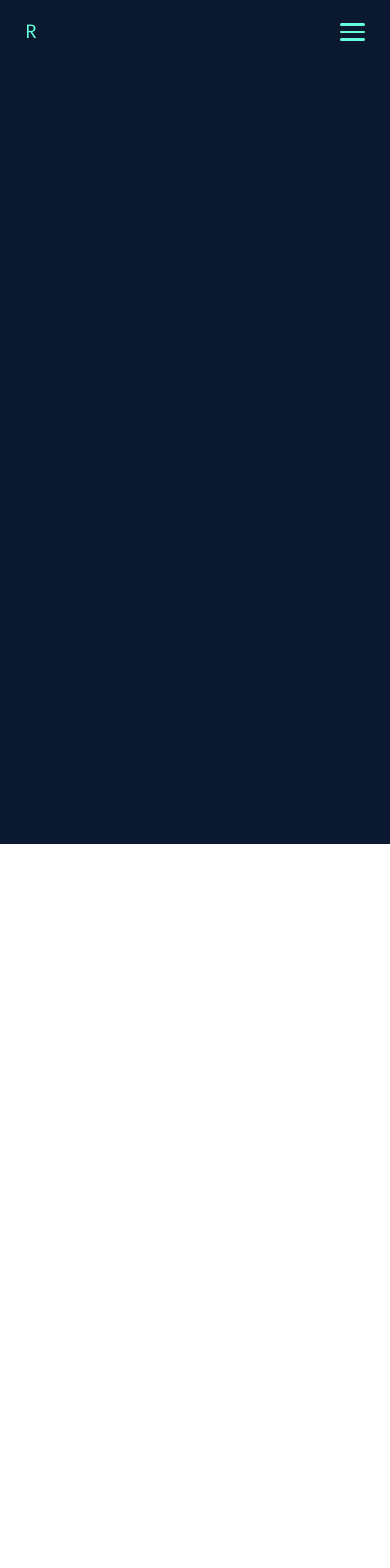
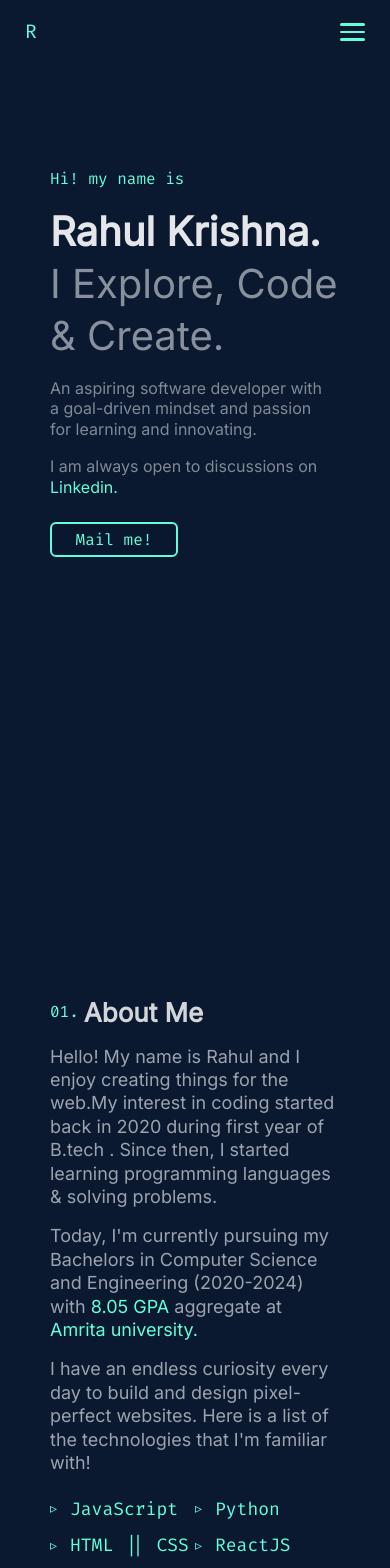
Before and after one commit to RahulKrishna-A/Portfolio, a React (Vite) app in the folder Portfolio/: page / in a window 390 px wide. Shown: the top 1568 px of the page. Before the commit the page ends 844 px from the top, so only its background shows below. Built offline with nearby package versions, Linux system fonts and the light colour scheme.

Commit message:
Completed About section along with responsiveness

```diff
--- a/Portfolio/src/App.jsx
+++ b/Portfolio/src/App.jsx
@@ -1,10 +1,12 @@
 import React from 'react';
 import './Global.css';
 import Home from "./Sections/Home.jsx";
+import About from "./Sections/About.jsx";
 function App() {
     return (
         <div >
             <Home/>
+            <About/>
 
 
         </div>
--- a/Portfolio/src/Global.css
+++ b/Portfolio/src/Global.css
@@ -87,3 +87,7 @@ body::-webkit-scrollbar-thumb:hover {
   .Whole_app {
     padding: 0px 25px;
   }}
+
+a{
+  text-decoration: None;
+}
--- /dev/null
+++ b/Portfolio/src/Sections/About.jsx
@@ -0,0 +1,15 @@
+import "./Section StyleSheets/About.css"
+import About_left from "./Comps/About_left.jsx";
+
+
+function About(){
+    return(
+        <div id={"About_container"}  className={"Section_Container Whole_app"}>
+            <div id={"About_wrapper"}>
+             <About_left/>
+            </div>
+        </div>
+    )
+}
+
+export default About
--- /dev/null
+++ b/Portfolio/src/Sections/Comps Stylesheets/About_left.css
@@ -0,0 +1,122 @@
+#About_left_container{
+    width: 50%;
+    /*background-color: #ccd6f6;*/
+}
+@media (max-width: 950px) {
+    #About_left_container{
+        width: 70%;
+
+    }
+}
+
+@media (max-width: 500px) {
+    #About_left_container{
+        width: 100%;
+
+    }
+}
+
+.About_header{
+    display: flex;
+    align-items: center;
+    gap: 5px;
+
+}
+.About_header p:nth-child(1){
+    color: var(--green);
+    font-family: var(--font-mono);
+    font-size: clamp(16px,3vw,20px);
+
+
+}
+.About_header p:nth-child(2){
+    color: rgba(255, 255, 255, 0.82);
+    font-family: var(--font-sans);
+    font-weight: 600;
+    font-size: clamp(26px,4vw,30px);
+
+}
+
+.line_horizontal{
+    height: 0;
+    width: 300px;
+    border:1px solid rgb(136, 146, 176);
+    margin-left: 10px;
+    display: inline-block;
+}
+
+@media (max-width: 750px) {
+    .line_horizontal{width:200px};
+
+}
+@media (max-width: 400px) {
+    .line_horizontal{display: none};
+
+}
+.green-color{
+    color:var(--green)
+}
+
+.About_description{
+    color:rgb(156 163 175);
+    font-family: var(--font-sans);
+    line-height: 1.3;
+    font-size: 20px;
+    margin-top: 15px ;
+}
+.About_description p{
+    margin-bottom: 1rem;
+}
+
+@media (max-width: 480px){
+
+ .About_description {
+     font-size: 18px;
+ }}
+
+.About_skills{
+    display: grid;
+    grid-template-columns: repeat(2, minmax(140px, 200px));
+    overflow: hidden;
+    padding: 0px;
+    margin: 20px 0px 0px;
+
+    list-style: none;
+    /*background-color: #ccd6f6;*/
+}
+.About_skills_li{
+    position: relative;
+    margin-top: 0.4rem;
+    margin-bottom: 10px;
+    padding-left: 20px;
+    display: flex;
+    /*justify-content: center;*/
+    align-items: center;
+    /*text-align: -webkit-match-parent;*/
+    font-size: 18px;
+    color: var(--green);
+    font-family: var(--font-mono);
+}
+
+.About_skills_li::before {
+    content: "▹";
+    position: absolute;
+    left: 0px;
+    color: var(--green);
+    font-size: 14px;
+    line-height: 12px;
+}
+
+@media (max-width: 895px) {
+    .About_skills_li{
+        margin-top: 0.2rem;
+
+    }
+}
+
+@media (max-width: 500px) {
+    #About_left_container{
+        margin-top: 0;
+
+    }
+}
--- /dev/null
+++ b/Portfolio/src/Sections/Comps Stylesheets/Hero.css
@@ -0,0 +1,116 @@
+#Hero_container{
+
+    padding: 22vh  100px 0 100px;
+
+}
+
+@media (max-width: 768px) {
+    #Hero_container{
+        padding: 20vh  50px 0 50px;
+    }
+}
+@media (max-width: 480px) {
+    #Hero_container{
+        padding: 20vh  25px 0 25px;
+    }
+}
+.Hero_intro{
+    font-size: clamp(14px,5vw,16px);
+    font-family: var(--font-mono);
+    color: var(--green);
+    margin: 0px 0px 1rem;
+}
+
+.Hero_Name{
+    font-size: clamp(40px,6vw,70px);
+    font-family: var(--font-sans);
+    color:rgb(229 231 235);
+    font-weight: 600;
+    margin: 0px 0px ;
+
+}
+.Hero_slogan{
+    font-size: clamp(40px,6vw,70px);
+    font-family: var(--font-sans);
+    color: rgba(156, 163, 175, 0.87);
+    margin: 0px 0px 1rem;
+}
+
+.Hero_description{
+    font-size:clamp(14px,5.5vw,16px);
+    font-family: var(--font-sans);
+    color: rgba(156, 163, 175, 0.82);
+    width: 30vw;
+    margin: 0px 0px 1rem;
+}
+@media (max-width: 768px) {
+    .Hero_description{
+        width: 70vw;
+    }
+}
+@media (max-width: 480px) {
+    .Hero_description{
+        width:70vw
+    }
+}
+
+
+
+/*-----Button*/
+.mail_button {
+    font-family: var(--font-mono);
+    --color: var(--green);
+    /*font-family: inherit;*/
+    /*display: inline-block;*/
+    width: 8rem;
+    height: 2.2rem;
+    /*line-height: 2.5em;*/
+    margin: 20px;
+    position: relative;
+    overflow: hidden;
+    border: 2px solid var(--color);
+    transition: color .5s;
+    z-index: 1;
+    font-size: 1rem;
+    border-radius: 6px;
+    font-weight: 500;
+    color: var(--color);
+    background-color: var(--navy);
+    display: flex;
+    align-items: center;
+    justify-content: center;
+
+}
+
+.mail_button:before {
+    content: "";
+    position: absolute;
+    z-index: -1;
+    background: var(--color);
+    height: 150px;
+    width: 200px;
+    border-radius: 50%;
+}
+
+.mail_button a{
+    color:var(--green);
+}
+.mail_button:hover a{
+    color: var(--navy);
+}
+
+.mail_button:before {
+    top: 100%;
+    left: 100%;
+    transition: all .7s;
+}
+
+.mail_button:hover:before {
+    top: -30px;
+    left: -30px;
+}
+
+.mail_button:active:before {
+    background: #3a0ca3;
+    transition: background 0s;
+}
--- a/Portfolio/src/Sections/Comps Stylesheets/Nav.css
+++ b/Portfolio/src/Sections/Comps Stylesheets/Nav.css
@@ -41,12 +41,14 @@
     margin-right: 2rem;
 
 }
-.nav-list_items:hover{
+.nav-list_items__p:hover{
     color:white;
 }
 
 /*=========================*/
-
+.nav-list_items__p {
+    color:rgba(204, 214, 246, 0.68)
+}
 .nav-list_items__p::before {
     color: var(--green);
     position: relative;
--- /dev/null
+++ b/Portfolio/src/Sections/Comps/About_left.jsx
@@ -0,0 +1,62 @@
+import "../Comps Stylesheets/About_left.css"
+
+import {motion} from "framer-motion";
+
+const motionContainer = {
+    hidden: {
+        opacity: 0,
+        y: -10,
+    },
+    show: {
+        opacity: 1,
+        y: 0,
+        transition: {
+            ease: 'easeOut',
+            staggerChildren: 0.15,
+            duration: 0.3,
+            delayChildren:1
+
+        },
+    },
+}
+const child = {
+    hidden: {opacity: 0,
+        y:10},
+    show: {
+        opacity: 1,
+        y:0,
+        transition: {ease: 'anticipate', duration: 0.4},
+    },
+}
+function About_left(){
+    return(
+        <motion.div id={"About_left_container"}>
+            <motion.div className={"About_header"}>
+                <p>01.
+                </p>
+                <p>About Me</p>
+                <div className={"line_horizontal"}></div>
+            </motion.div>
+            <motion.div className={"About_description"}>
+                <p>Hello! My name is Rahul and I enjoy creating things for the web.My interest in coding started back in 2020 during first year of B.tech . Since then, I started learning programming languages & solving problems.</p>
+                <p>Today, I'm currently pursuing my Bachelors in Computer Science and Engineering (2020-2024) with <a className={"green-color"}>8.05 GPA</a> aggregate at <a  href ="https://www.amrita.edu/ " target={"_blank"} className={"green-color"}>Amrita
+                    university.</a></p>
+                <p>I have an endless curiosity every day to build and design pixel-perfect websites. Here is a list of the technologies that I'm familiar with!</p>
+            </motion.div>
+            <motion.ul className={"About_skills"}>
+                <li className={"About_skills_li"}>JavaScript</li>
+                <li className={"About_skills_li"}>Python</li>
+                <li className={"About_skills_li"}>HTML || CSS</li>
+                <li className={"About_skills_li"}>ReactJS</li>
+                <li className={"About_skills_li"}>NodeJS</li>
+                <li className={"About_skills_li"}>ExpressJS</li>
+                <li className={"About_skills_li"}>SQL</li>
+                <li className={"About_skills_li"}>MongoDB</li>
+                <li className={"About_skills_li"}>Tools(Zod,JWTs,Git)</li>
+
+            </motion.ul>
+        </motion.div>
+    )
+}
+
+export default About_left
--- /dev/null
+++ b/Portfolio/src/Sections/Comps/Hero.jsx
@@ -0,0 +1,55 @@
+import  {motion} from "framer-motion";
+import "../Comps Stylesheets/Hero.css"
+function Hero(){
+
+    const motionContainer = {
+        hidden: {
+            opacity: 0,
+            y: -10,
+        },
+        show: {
+            opacity: 1,
+            y: 0,
+            transition: {
+                ease: 'easeOut',
+                staggerChildren: 0.15,
+                duration: 0.3,
+                delayChildren:1
+
+            },
+        },
+    }
+    const child = {
+        hidden: {opacity: 0,
+        y:10},
+        show: {
+            opacity: 1,
+            y:0,
+            transition: {ease: 'anticipate', duration: 0.4},
+        },
+    }
+    return(
+        <div id={"Hero_container"}>
+            <motion.div className={"Hero"} variants={motionContainer} initial='hidden'
+                        animate='show'>
+                <motion.div className={"Hero_intro"} variants={child}> Hi! my name is</motion.div>
+                <motion.div className={"Hero_Name"} variants={child}> Rahul Krishna.</motion.div>
+                <motion.div className={"Hero_slogan"} variants={child}> I Explore, Code & Create.</motion.div>
+                <motion.div className={"Hero_description"} variants={child}><p style={{marginBottom: "1rem"}}>An aspiring software
+                    developer with a goal-driven mindset and passion for learning and innovating.</p>
+                    <p> I am always open to discussions on <a href={"https://www.linkedin.com/in/rahul-krishnaa28/"}
+                                                              target={"_blank"} style={{
+                        color: "var(--green)",
+                        textDecoration: "None",
+                    }}>Linkedin.</a></p>
+                </motion.div>
+                <motion.button style={{marginLeft:0,marginTop:"1.5rem",}} variants={child} className={"mail_button"}><a style={{textDecoration:"None"}} href={"mailto:rahulkrish321123@gmail.com"}>Mail me!</a></motion.button>
+            </motion.div>
+
+
+        </div>
+    )
+}
+
+
+export default Hero
--- a/Portfolio/src/Sections/Comps/Nav.jsx
+++ b/Portfolio/src/Sections/Comps/Nav.jsx
@@ -51,7 +51,7 @@ function Nav(props) {
                 animate='show'
             >
 
-                <motion.li className={"nav-list_items"} variants={child}><a className={"nav-list_items__p one"}>Home</a>
+                <motion.li className={"nav-list_items"} variants={child}><a href={"#Home_section"} className={"nav-list_items__p one"}>Home</a>
                 </motion.li>
                 <motion.li className={"nav-list_items"} variants={child}><a
                     className={"nav-list_items__p two"}>About</a></motion.li>
@@ -71,21 +71,21 @@ function Nav(props) {
                     <div className="bar bar--3"></div>
                 </label>
 
-                { hamburgerOn && <div className="hamburger_input">
+                { hamburgerOn && <div  className="hamburger_input">
                     <button className="hamburger_value">
-                        <a>Home</a>
+                        <a style={{color:"white"}} href={"Home_section"} >Home</a>
                     </button>
                     <button className="hamburger_value">
-                        <a>About</a>
+                        <a style={{color:"white"}}>About</a>
                     </button>
                     <button className="hamburger_value">
-                        <a>Work</a>
+                        <a style={{color:"white"}}>Work</a>
                     </button>
                     <button className="hamburger_value">
-                        <a>Contact</a>
+                        <a style={{color:"white"}}>Contact</a>
                     </button>
                     <button className="hamburger_value">
-                        <a>Resume</a>
+                        <a style={{color:"white"}}>Resume</a>
                     </button>
                 </div>}
 
--- a/Portfolio/src/Sections/Home.jsx
+++ b/Portfolio/src/Sections/Home.jsx
@@ -4,6 +4,7 @@ import React, { useState, useEffect } from 'react';
 import {color} from "framer-motion";
 import Feature_sides_left from "./Comps/Feature_sides_left.jsx";
 import Feature_sides_Right from "./Comps/Feature_sides_Right.jsx";
+import Hero from "./Comps/Hero.jsx";
 
 
 function Home(){
@@ -24,10 +25,11 @@ function Home(){
         }, []); // Empty dependency array to only run the effect once on component mount
 
     return(
-        <div className={"Section_Container Whole_app"}>
+        <div  id ={"Home_section"} className={"Section_Container Whole_app"}>
             <Nav hamburgerMenu={windowWidth>=800}/>
             {windowWidth>=800 && <Feature_sides_left appears={windowWidth>=800}/>}
             {windowWidth>=800 && <Feature_sides_Right />}
+            <Hero/>
 
         </div>
     )
--- /dev/null
+++ b/Portfolio/src/Sections/Section StyleSheets/About.css
@@ -0,0 +1,23 @@
+#About_wrapper{
+    padding: 20vh  100px 0 100px;
+
+}
+
+@media (max-width: 1300px) {
+    #About_container{
+        height: 110vh;
+        height:110dvh;
+    }
+    #About_wrapper{
+        padding: 16vh  50px 0 50px;
+    }
+}
+@media (max-width: 480px) {
+    #About_container{
+        height: 125vh;
+        height:125dvh;
+    }
+    #About_wrapper{
+        padding: 18vh  25px 0 25px;
+    }
+}
```
Also changed, not shown: Portfolio/src/Sections/Comps/About_right.jsx (added).
